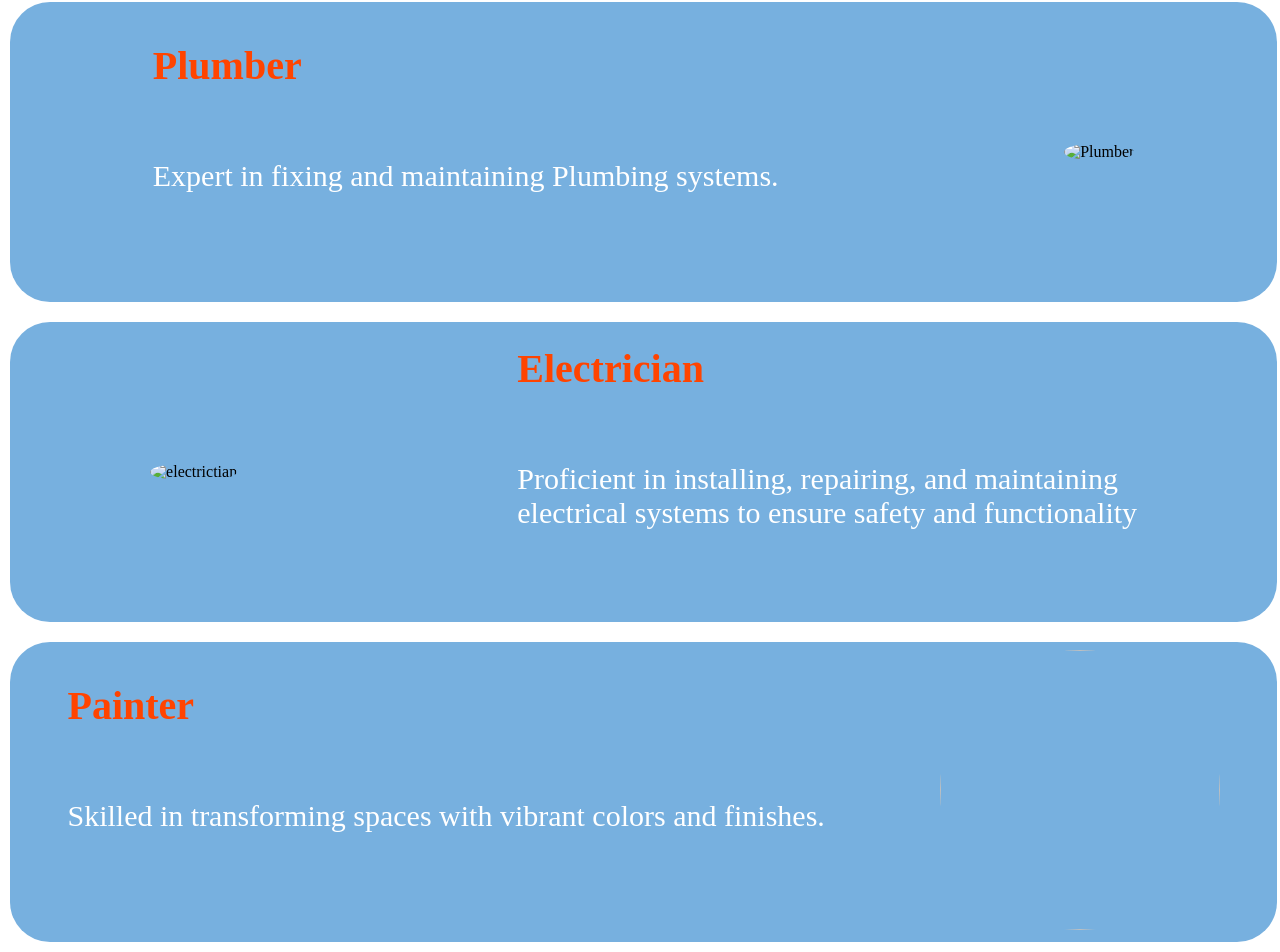
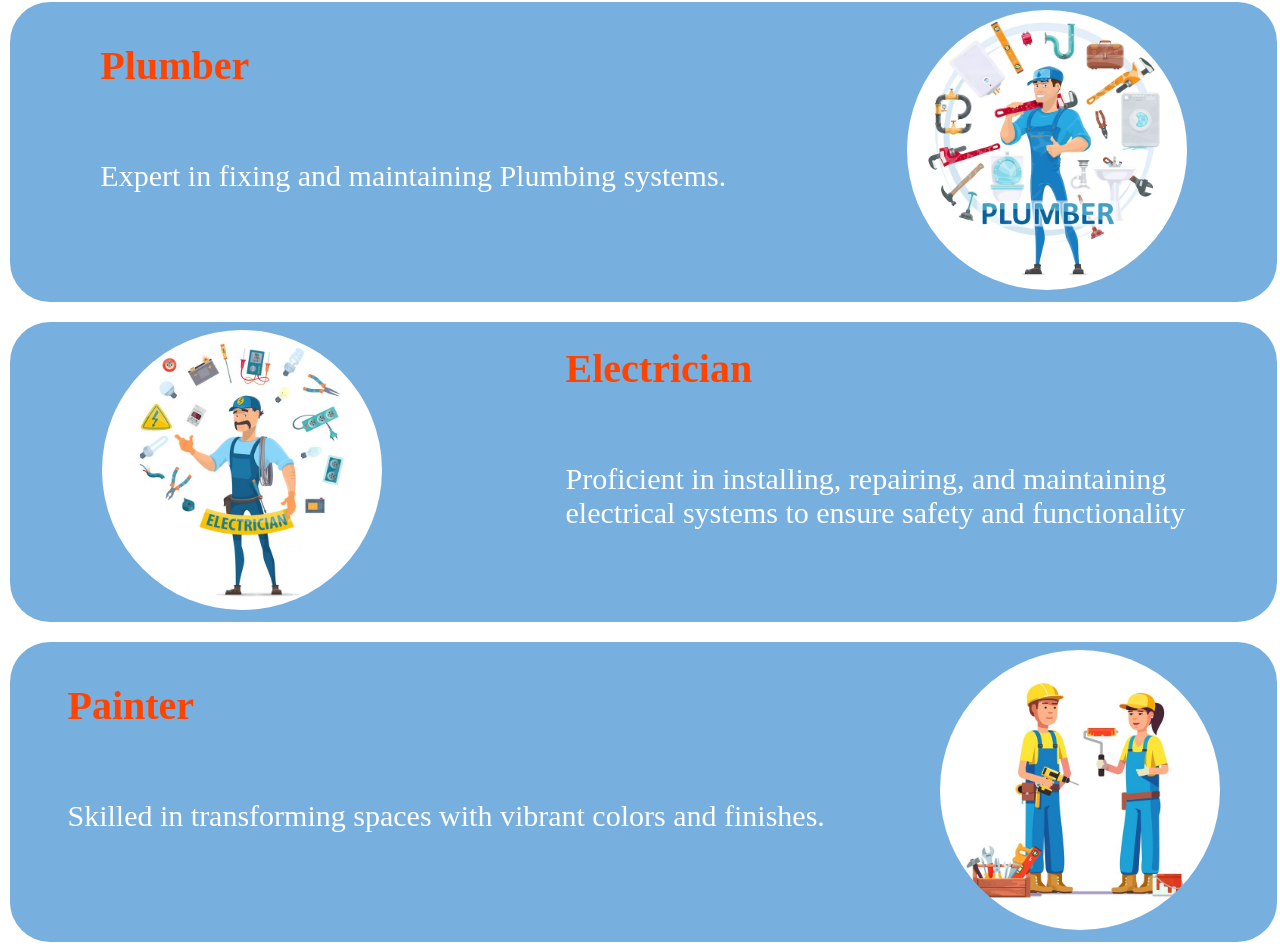
Before and after one commit to ChunchuManoj/ConnectWork, a plain HTML site: page index.html in a window 1280 px wide. Shown: the part 866-1818 px from the top of the page. Drawn offline with Linux system fonts and the light colour scheme.

Commit message:
Update index.html

```diff
--- a/index.html
+++ b/index.html
@@ -7,7 +7,7 @@
     <link rel="preconnect" href="https://fonts.gstatic.com" crossorigin>
     <link href="https://fonts.googleapis.com/css2?family=Orbitron:wght@400..900&display=swap" rel="stylesheet">
     <title>Connect Work</title>
-    <link rel="icon" type="image.jpg" href="/mini_project/images/finallogo-removebg-preview.png" >
+    <link rel="icon" type="image.jpg" href="/images/finallogo-removebg-preview.png" >
     <link rel="stylesheet" href="style.css">
 </head>
 <body>
@@ -32,7 +32,7 @@
 
         </div>
         <div class="body-right">
-            <img src="/mini_project/images/background.avif" alt="background" id="back">
+            <img src="/images/background.avif" alt="background" id="back">
         </div>
     </div>
     <div class="services">
@@ -44,12 +44,12 @@
                  <p>Expert in fixing and maintaining Plumbing systems.</p>
             </div>
             <div class="serimg1">
-                    <img id="img" src="/mini_project/images/plumbing2.avif" alt="Plumber">
+                    <img id="img" src="/images/plumbing2.avif" alt="Plumber">
             </div>
         </div>
         <div class="service2">
             <div class="serimg2">
-                <img id="img" src="/mini_project/images/electrictian.jpg" alt="electrictian">
+                <img id="img" src="/images/electrictian.jpg" alt="electrictian">
             </div>
             <div class="content">
                 <h2>Electrician</h2>
@@ -62,7 +62,7 @@
                  <p>Skilled in transforming spaces with vibrant colors and finishes.</p>
             </div>
             <div class="serimg3">
-                <img id="img" src="/mini_project/images/painter1.jpg" alt="">
+                <img id="img" src="/images/painter1.jpg" alt="">
             </div>
         </div>
         <div class="service4"></div>
```
